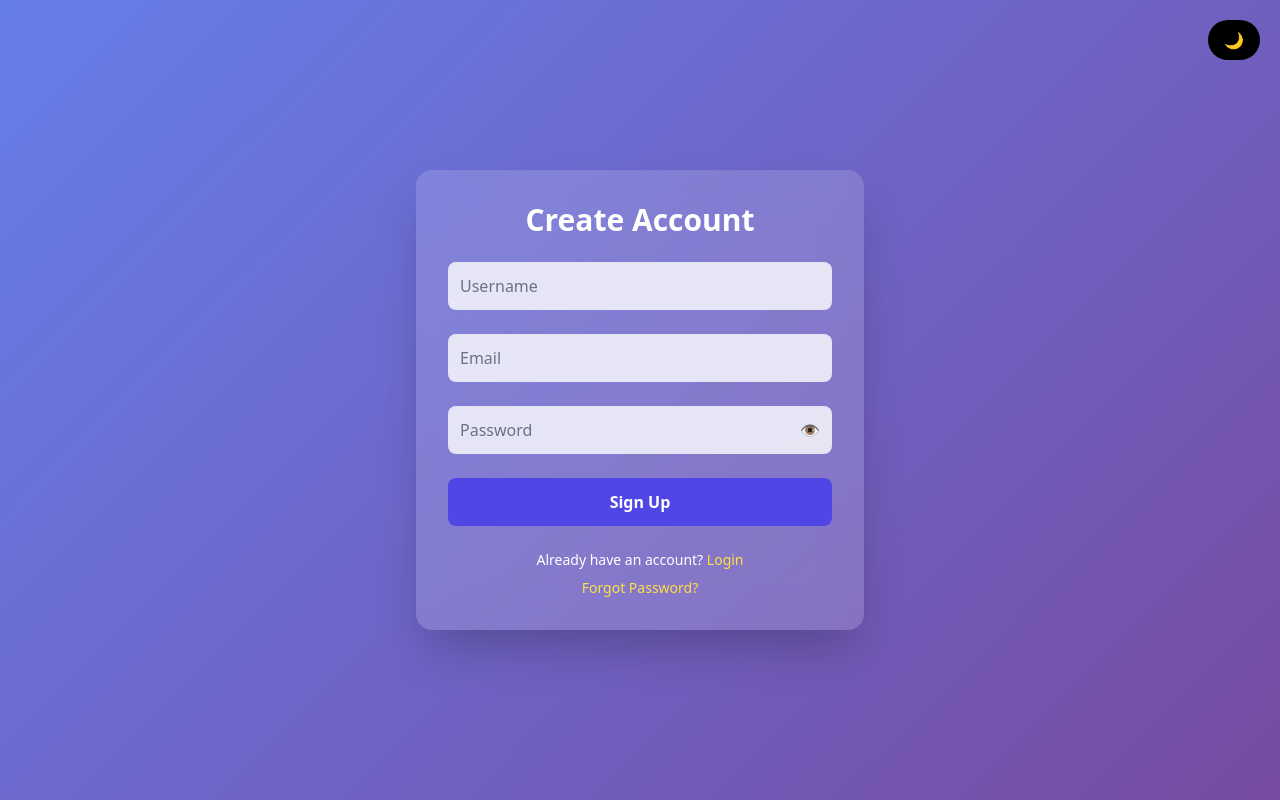
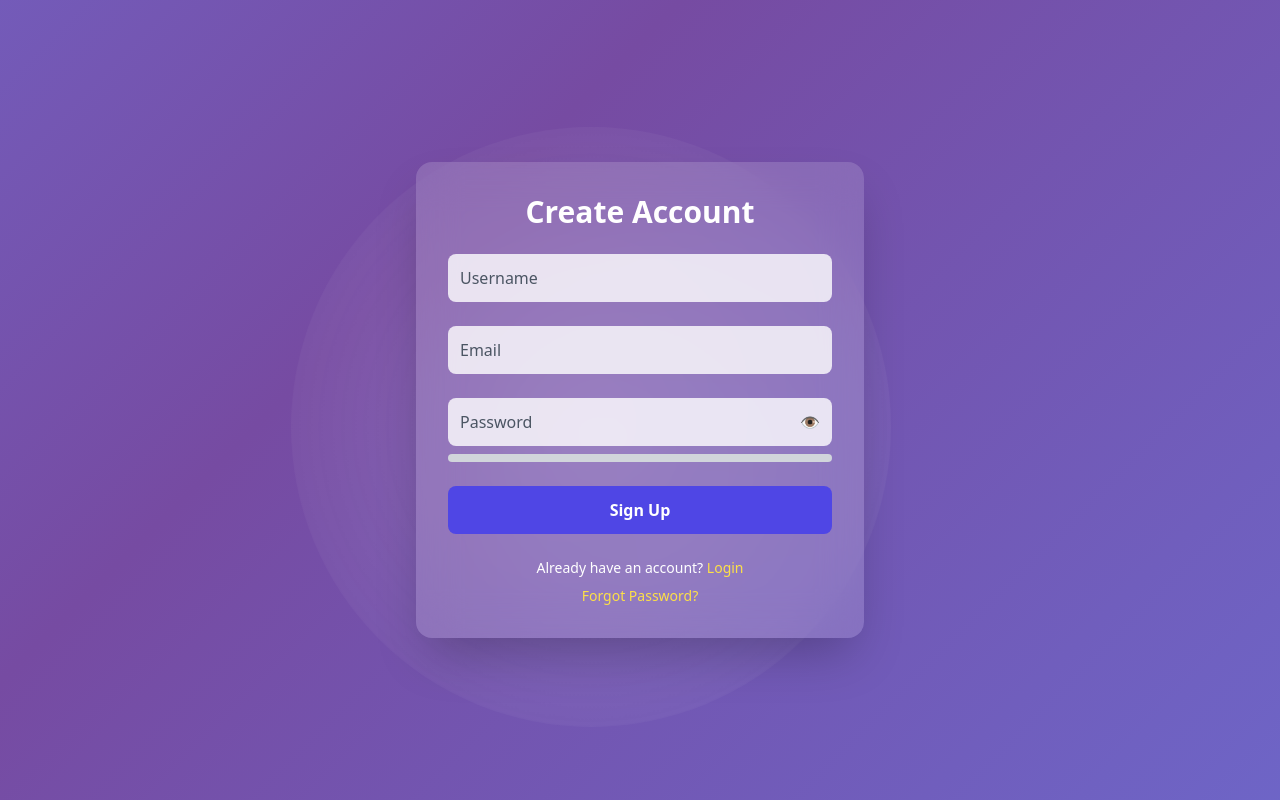
Before and after one commit to Vinraj1/todo_list, a Django app: page / in a window 1280 px wide. Run offline with Django 5.2, Linux system fonts and the light colour scheme; some libraries are stand-ins or nearby versions.

Commit message:
Update signup.html

```diff
--- a/mainapp/templates/signup.html
+++ b/mainapp/templates/signup.html
@@ -4,182 +4,180 @@
 <head>
 <meta charset="UTF-8">
 <meta name="viewport" content="width=device-width, initial-scale=1.0">
-    <title>Advanced Signup</title>
+<title>Sign Up</title>
 
-    <!-- Tailwind CDN -->
 <script src="https://cdn.tailwindcss.com"></script>
 
 <style>
-        /* Glassmorphism background */
+/* =========================
+   DYNAMIC ANIMATED BACKGROUND
+========================= */
 body {
-            background: linear-gradient(135deg, #667eea, #764ba2);
+    margin: 0;
+    padding: 0;
+    min-height: 100vh;
+
+    background: linear-gradient(
+        -45deg,
+        #667eea,
+        #764ba2,
+        #6b8cff,
+        #8f94fb
+    );
+
+    background-size: 400% 400%;
+    animation: gradientMove 18s ease infinite;
 }
 
+@keyframes gradientMove {
+    0% { background-position: 0% 50%; }
+    50% { background-position: 100% 50%; }
+    100% { background-position: 0% 50%; }
+}
+
+/* Floating glow effect */
+.bg-glow {
+    position: fixed;
+    width: 600px;
+    height: 600px;
+    background: radial-gradient(circle, rgba(255,255,255,0.15), transparent);
+    border-radius: 50%;
+    top: 10%;
+    left: 20%;
+    animation: floatGlow 12s ease-in-out infinite alternate;
+    z-index: -1;
+}
+
+@keyframes floatGlow {
+    from { transform: translateY(0px) translateX(0px); }
+    to { transform: translateY(80px) translateX(60px); }
+}
+
+/* Glass card */
 .glass {
-            backdrop-filter: blur(18px);
+    backdrop-filter: blur(20px);
     background: rgba(255, 255, 255, 0.15);
 }
 
 .dark .glass {
-            background: rgba(0, 0, 0, 0.3);
+    background: rgba(0, 0, 0, 0.35);
 }
 
 /* Floating label animation */
-        .input-field input:focus + label,
-        .input-field input:not(:placeholder-shown) + label {
-            transform: translateY(-22px);
+.input-group input:focus + label,
+.input-group input:not(:placeholder-shown) + label {
+    transform: translateY(-18px);
     font-size: 12px;
     color: #6366f1;
 }
 </style>
 </head>
 
-<body class="min-h-screen flex items-center justify-center p-4 transition duration-500">
+<body class="flex items-center justify-center p-4">
 
-<!-- Dark Mode Toggle -->
-<button id="themeToggle"
-        class="fixed top-5 right-5 px-4 py-2 rounded-full bg-black text-white dark:bg-white dark:text-black transition">
-    🌙
-</button>
+<div class="bg-glow"></div>
 
-<div class="glass w-full max-w-md rounded-2xl shadow-2xl p-8 animate-fadeIn">
+<div class="glass w-full max-w-md p-8 rounded-2xl shadow-2xl">
 
-    <h1 class="text-3xl font-bold text-center text-white mb-6">
+<h1 class="text-3xl font-bold text-white text-center mb-6">
 Create Account
 </h1>
 
-    <form id="signupForm" method="POST" class="space-y-6">
+<form method="POST" action="{% url 'signup' %}" class="space-y-6">
 {% csrf_token %}
 
 <!-- Username -->
-        <div class="input-field relative">
-            <input type="text" name="username" required
-                placeholder=" "
-                class="w-full p-3 rounded-lg bg-white/80 dark:bg-gray-800 text-black dark:text-white focus:outline-none" />
-            <label class="absolute left-3 top-3 text-gray-500 transition-all duration-300 pointer-events-none">
+<div class="input-group relative">
+<input type="text" name="username" required placeholder=" "
+class="w-full p-3 rounded-lg bg-white/80 text-black focus:outline-none">
+<label class="absolute left-3 top-3 text-gray-600 transition-all duration-300 pointer-events-none">
 Username
 </label>
 </div>
 
 <!-- Email -->
-        <div class="input-field relative">
-            <input type="email" name="email" required
-                placeholder=" "
-                class="w-full p-3 rounded-lg bg-white/80 dark:bg-gray-800 text-black dark:text-white focus:outline-none" />
-            <label class="absolute left-3 top-3 text-gray-500 transition-all duration-300 pointer-events-none">
+<div class="input-group relative">
+<input type="email" name="email" required placeholder=" "
+class="w-full p-3 rounded-lg bg-white/80 text-black focus:outline-none">
+<label class="absolute left-3 top-3 text-gray-600 transition-all duration-300 pointer-events-none">
 Email
 </label>
 </div>
 
 <!-- Password -->
-        <div class="input-field relative">
-            <input type="password" id="password" name="password" required
-                placeholder=" "
-                class="w-full p-3 rounded-lg bg-white/80 dark:bg-gray-800 text-black dark:text-white focus:outline-none pr-10" />
-            <label class="absolute left-3 top-3 text-gray-500 transition-all duration-300 pointer-events-none">
+<div class="input-group relative">
+<input type="password" id="password" name="password" required placeholder=" "
+class="w-full p-3 rounded-lg bg-white/80 text-black focus:outline-none pr-10">
+<label class="absolute left-3 top-3 text-gray-600 transition-all duration-300 pointer-events-none">
 Password
 </label>
 
 <span onclick="togglePassword()"
-                class="absolute right-3 top-3 cursor-pointer text-gray-600 dark:text-gray-300">
+class="absolute right-3 top-3 cursor-pointer">
 👁
 </span>
+
+<!-- Strength bar -->
+<div class="h-2 bg-gray-300 rounded mt-2">
+<div id="strengthBar" class="h-2 rounded"></div>
+</div>
 </div>
 
 <button type="submit"
 class="w-full py-3 bg-indigo-600 hover:bg-indigo-700 text-white rounded-lg font-semibold transition transform hover:scale-105 duration-300">
 Sign Up
 </button>
-    </form>
 
-    <p id="errorMsg" class="text-red-400 text-sm mt-4 text-center"></p>
+<!-- Login + Forgot -->
 <div class="mt-6 text-center space-y-2">
 
-    <!-- Already have account -->
 <p class="text-white text-sm">
 Already have an account?
-        <a href="{% url 'login' %}"
-           class="text-yellow-300 hover:underline">
+<a href="{% url 'login' %}" class="text-yellow-300 hover:underline">
 Login
 </a>
 </p>
 
-    <!-- Forgot password -->
 <p class="text-white text-sm">
-        <a href="{% url 'password_reset' %}"
-           class="text-yellow-300 hover:underline">
+<a href="{% url 'password_reset' %}" class="text-yellow-300 hover:underline">
 Forgot Password?
 </a>
 </p>
 
 </div>
 
+</form>
+
 </div>
 
-<!-- Animations -->
-<style>
-@keyframes fadeIn {
-    from {opacity: 0; transform: translateY(30px);}
-    to {opacity: 1; transform: translateY(0);}
-}
-.animate-fadeIn {
-    animation: fadeIn 0.8s ease-in-out;
-}
-</style>
-
-<!-- Advanced JavaScript -->
 <script>
-
-// ================================
-// DARK MODE FIXED (Fully Working)
-// ================================
-const html = document.documentElement;
-const toggleBtn = document.getElementById("themeToggle");
-
-// Load saved theme
-if(localStorage.getItem("theme") === "dark") {
-    html.classList.add("dark");
-    toggleBtn.innerText = "☀";
+/* =========================
+   PASSWORD TOGGLE
+========================= */
+function togglePassword(){
+    const pass = document.getElementById("password");
+    pass.type = pass.type === "password" ? "text" : "password";
 }
 
-// Toggle theme
-toggleBtn.addEventListener("click", () => {
-    html.classList.toggle("dark");
+/* =========================
+   PASSWORD STRENGTH
+========================= */
+const passwordInput = document.getElementById("password");
+const strengthBar = document.getElementById("strengthBar");
 
-    if(html.classList.contains("dark")) {
-        localStorage.setItem("theme", "dark");
-        toggleBtn.innerText = "☀";
-    } else {
-        localStorage.setItem("theme", "light");
-        toggleBtn.innerText = "🌙";
-    }
+passwordInput.addEventListener("input", () => {
+    const val = passwordInput.value;
+    let strength = 0;
+
+    if(val.length > 6) strength++;
+    if(/[A-Z]/.test(val)) strength++;
+    if(/[0-9]/.test(val)) strength++;
+    if(/[@$!%*?&]/.test(val)) strength++;
+
+    const colors = ["red","orange","yellow","green"];
+    strengthBar.style.width = (strength * 25) + "%";
+    strengthBar.style.background = colors[strength-1] || "transparent";
 });
-
-// ================================
-// PASSWORD SHOW/HIDE
-// ================================
-function togglePassword() {
-    const password = document.getElementById("password");
-    password.type = password.type === "password" ? "text" : "password";
-}
-
-// ================================
-// ADVANCED VALIDATION
-// ================================
-document.getElementById("signupForm").addEventListener("submit", function(e) {
-
-    const password = document.getElementById("password").value;
-    const errorMsg = document.getElementById("errorMsg");
-
-    const strongPassword = /^(?=.*[A-Z])(?=.*[0-9])(?=.*[@$!%*?&]).{8,}$/;
-
-    if(!strongPassword.test(password)) {
-        e.preventDefault();
-        errorMsg.innerText =
-        "Password must be 8+ chars, 1 uppercase, 1 number & 1 special character.";
-    }
-});
-
 </script>
 
 </body>
```
Lines whose indentation alone changed are shown as unchanged.
